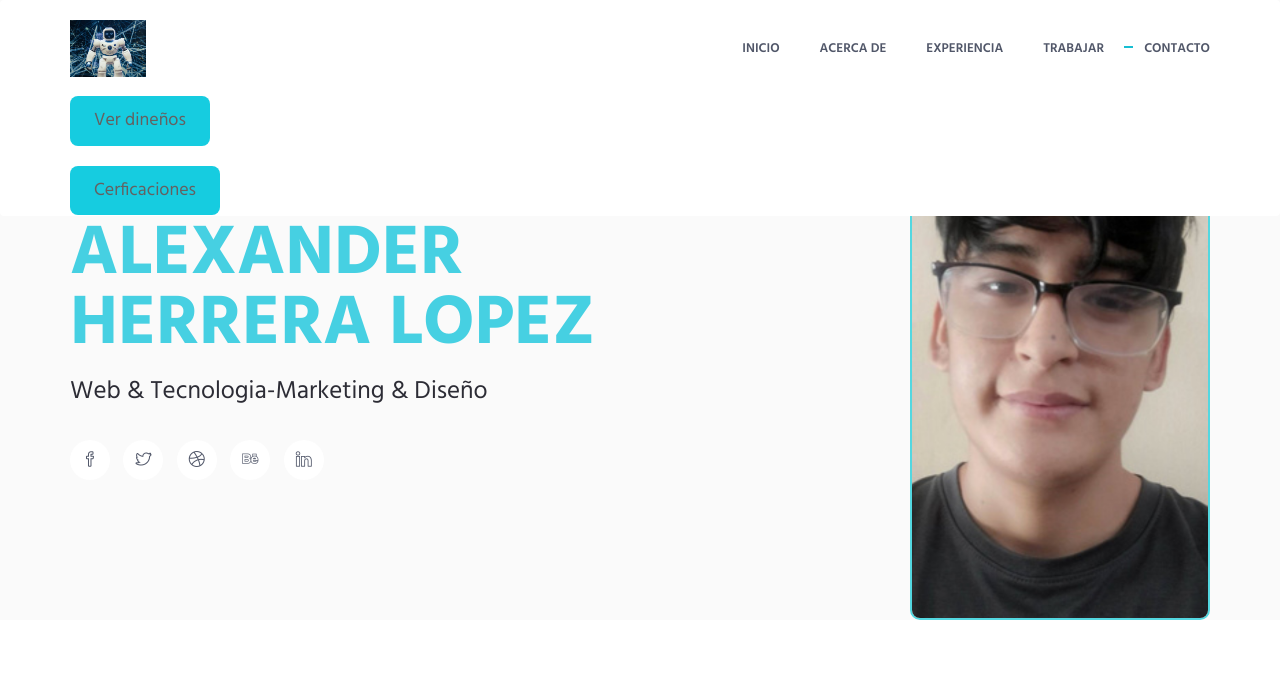
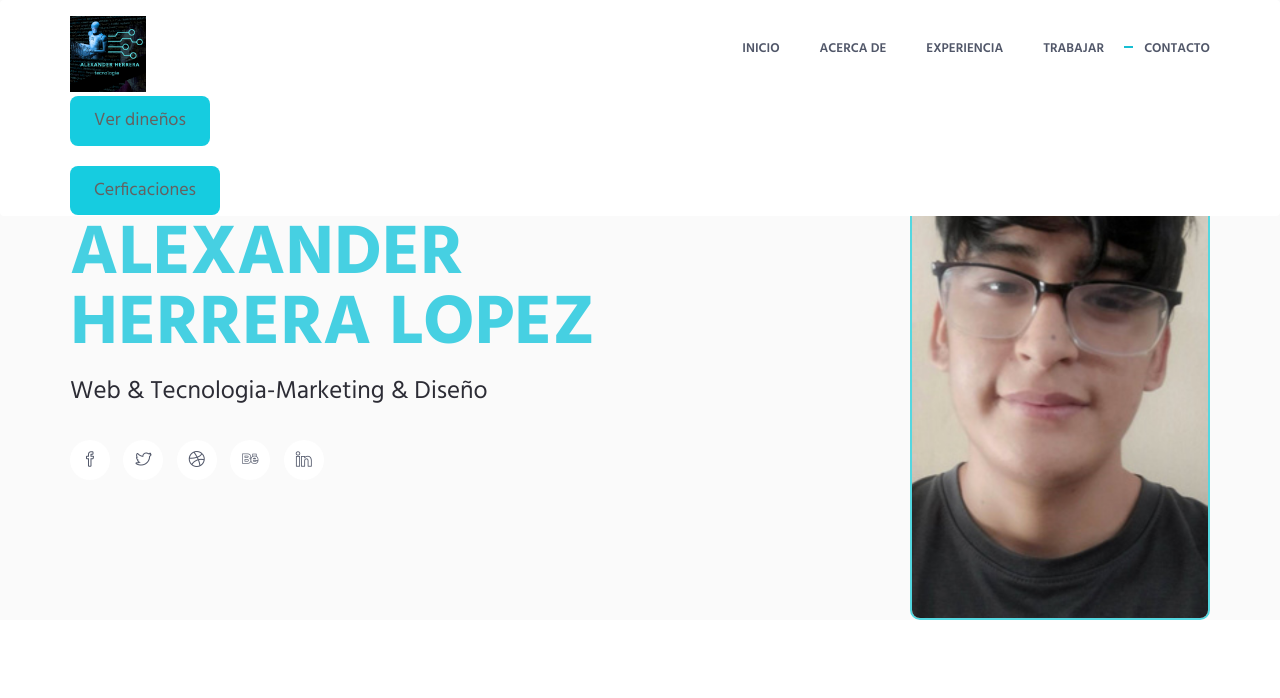
Before and after one commit to alexanderoficial/CV, a plain HTML site: page index.html in a window 1280 px wide. Shown: the top 698 px of the page. Drawn offline with Linux system fonts and the light colour scheme.

Commit message:
Update index.html
tec

```diff
--- a/index.html
+++ b/index.html
@@ -43,7 +43,7 @@
                         <!-- Logo -->
                         <div class="logo">
                             <a class="logo-wrap" href="#body">
-                                <img class="logo-img" src="img/tecno.jpeg" alt="Asentus Logo">
+                                <img class="logo-img" src="img/tecno.png" alt="Asentus Logo">
                             </a>
                         </div>
                        <!-- Logotipo final -->
```
